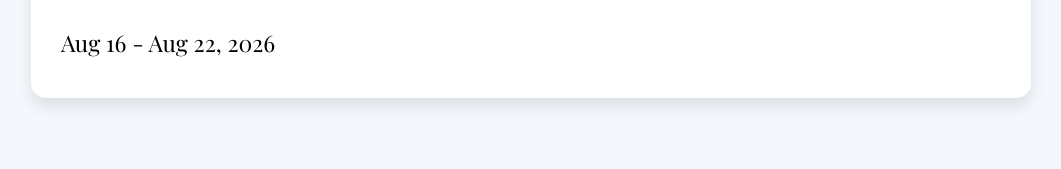
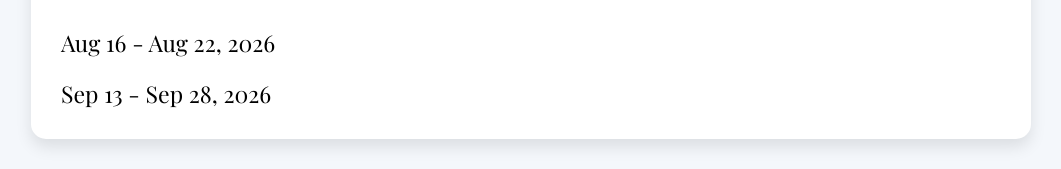
Before and after one commit to rishik-44/cpec-times, a plain HTML site: page weekly-news.html in a window 1280 px wide. Shown: the part 9667-9836 px from the top of the page, without its empty margins (109-1170 px from the left). Drawn offline with nearby package versions, Linux system fonts and the light colour scheme; no server answers; a web font is replaced by a local one.

Commit message:
Add week 2 news

```diff
--- a/js/script.js
+++ b/js/script.js
@@ -67,6 +67,7 @@ if (navbar) {
 
                 <div class="nav-dropdown-content">
                     <a href="week.html?week=week1">Sep 6 - Sep 12</a>
+                    <a href="week.html?week=week2">Sep 13 - Sep 28</a>
                 </div>
             </div>
 
@@ -305,6 +306,10 @@ const weeks = {
     week1: {
         title: "Sep 6 - Sep 12",
         file: "articles/weekly-news-folder/week1.txt"
+    },
+    week2: {
+        title: "Sep 13 - Sep 28",
+        file: "articles/weekly-news-folder/week2.txt"
     },
 
 };
--- a/weekly-news.html
+++ b/weekly-news.html
@@ -42,6 +42,7 @@
         <div class="card">
             <h2>All Week News</h2>
             <a href="week.html?week=week1">Aug 16 - Aug 22, 2026</a>
+            <a href="week.html?week=week2">Sep 13 - Sep 28, 2026</a>
         </div>
     </div>
 
```
Also changed, not shown: articles/weekly-news-folder/week2.txt (added), images/week2image1.jpg (added), images/week2image2.jpg (added), images/week2image3.jpg (added), images/week2image4.jpg (added).
